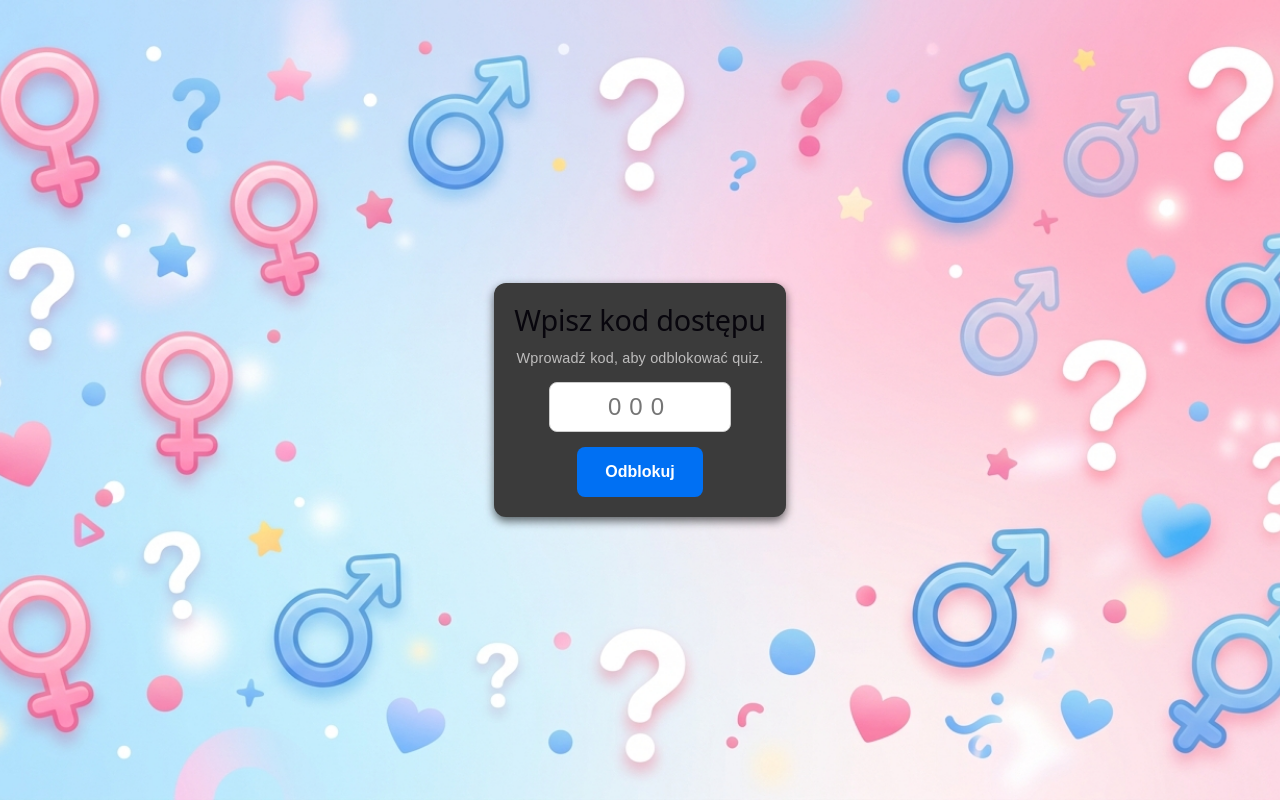
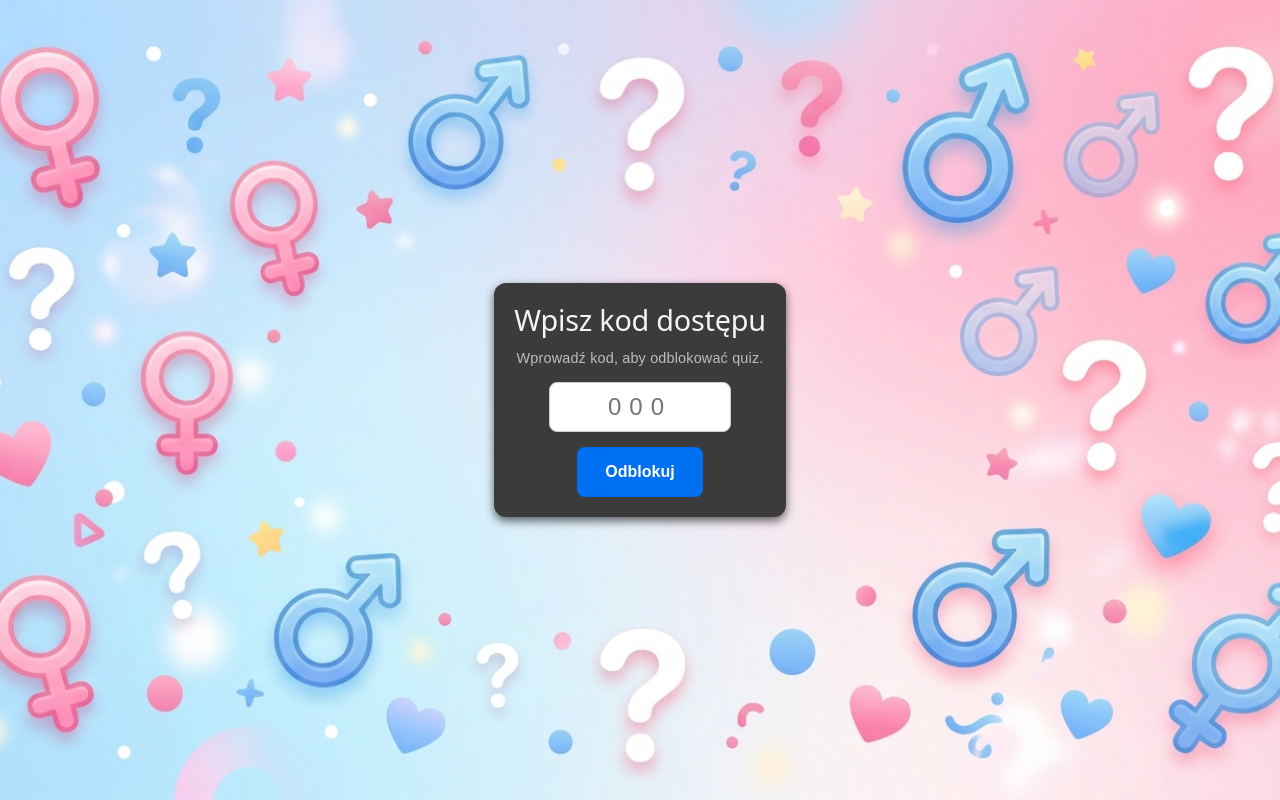
Before and after one commit to Kefir3k/quiz_gender, a React (Vite) app: page / in a window 1280 px wide. Built offline with nearby package versions, Linux system fonts and the light colour scheme.

Commit message:
deleted dark scheme colors

```diff
--- a/src/index.scss
+++ b/src/index.scss
@@ -1,15 +1,15 @@
 :root {
-  --text: #6b6375;
-  --text-h: #08060d;
-  --bg: #fff;
-  --border: #e5e4e7;
-  --code-bg: #f4f3ec;
-  --accent: #aa3bff;
-  --accent-bg: rgba(170, 59, 255, 0.1);
-  --accent-border: rgba(170, 59, 255, 0.5);
-  --social-bg: rgba(244, 243, 236, 0.5);
+  --text: #9ca3af;
+  --text-h: #f3f4f6;
+  --bg: #16171d;
+  --border: #2e303a;
+  --code-bg: #1f2028;
+  --accent: #c084fc;
+  --accent-bg: rgba(192, 132, 252, 0.15);
+  --accent-border: rgba(192, 132, 252, 0.5);
+  --social-bg: rgba(47, 48, 58, 0.5);
   --shadow:
-    rgba(0, 0, 0, 0.1) 0 10px 15px -3px, rgba(0, 0, 0, 0.05) 0 4px 6px -2px;
+    rgba(0, 0, 0, 0.4) 0 10px 15px -3px, rgba(0, 0, 0, 0.25) 0 4px 6px -2px;
 
   --sans: system-ui, 'Segoe UI', Roboto, sans-serif;
   --heading: system-ui, 'Segoe UI', Roboto, sans-serif;
@@ -31,26 +31,6 @@
 
   @media (max-width: 1024px) {
     font-size: 16px;
-  }
-}
-
-@media (prefers-color-scheme: dark) {
-  :root {
-    --text: #9ca3af;
-    --text-h: #f3f4f6;
-    --bg: #16171d;
-    --border: #2e303a;
-    --code-bg: #1f2028;
-    --accent: #c084fc;
-    --accent-bg: rgba(192, 132, 252, 0.15);
-    --accent-border: rgba(192, 132, 252, 0.5);
-    --social-bg: rgba(47, 48, 58, 0.5);
-    --shadow:
-      rgba(0, 0, 0, 0.4) 0 10px 15px -3px, rgba(0, 0, 0, 0.25) 0 4px 6px -2px;
-  }
-
-  #social .button-icon {
-    filter: invert(1) brightness(2);
   }
 }
 
```
